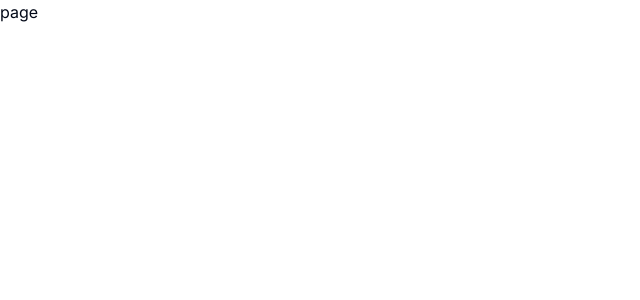
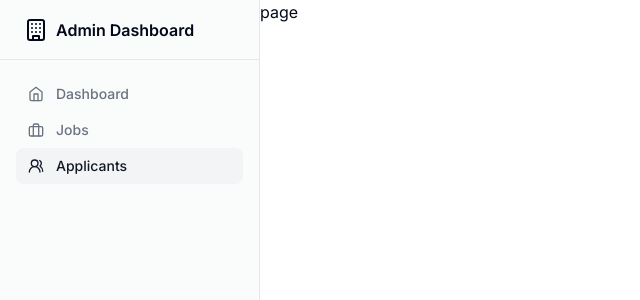
Before and after one commit to armans-code/jobhub, a Next.js app: page /admin/applicants in a window 1280 px wide. Shown: the top 300 px of the page, without its empty margins (0-640 px from the left). Built offline with nearby package versions, Linux system fonts and the light colour scheme.

Commit message:
feat: added sidebar nav component for admin routes

```diff
--- a/package.json
+++ b/package.json
@@ -22,6 +22,7 @@
     "@supabase/supabase-js": "^2.39.1",
     "class-variance-authority": "^0.7.0",
     "clsx": "^2.0.0",
+    "lucide-react": "^0.302.0",
     "next": "14.0.4",
     "react": "^18",
     "react-dom": "^18",
--- /dev/null
+++ b/src/app/(pages)/admin/layout.tsx
@@ -0,0 +1,15 @@
+import React from 'react';
+import Sidebar from '../../../components/admin/Sidebar';
+
+export default async function MarketingLayout({
+  children,
+}: {
+  children: React.ReactNode;
+}) {
+  return (
+    <div className='grid min-h-screen w-full lg:grid-cols-[260px_1fr]'>
+      <Sidebar />
+      <main className='flex-1'>{children}</main>
+    </div>
+  );
+}
--- /dev/null
+++ b/src/components/admin/Sidebar.tsx
@@ -0,0 +1,63 @@
+'use client';
+import Link from 'next/link';
+import React from 'react';
+import {
+  BriefcaseIcon,
+  BuildingIcon,
+  HomeIcon,
+  UsersRoundIcon,
+} from 'lucide-react';
+import { usePathname } from 'next/navigation';
+
+function Sidebar() {
+  const pathname = usePathname();
+  const ROUTES = [
+    {
+      name: 'Dashboard',
+      path: '',
+      icon: <HomeIcon className='h-4 w-4' />,
+    },
+    {
+      name: 'Jobs',
+      path: '/jobs',
+      icon: <BriefcaseIcon className='h-4 w-4' />,
+    },
+    {
+      name: 'Applicants',
+      path: '/applicants',
+      icon: <UsersRoundIcon className='h-4 w-4' />,
+    },
+  ];
+  return (
+    <div className='hidden border-r bg-gray-100/40 lg:block dark:bg-gray-800/40'>
+      <div className='flex h-full max-h-screen flex-col gap-2'>
+        <div className='flex h-[60px] items-center border-b px-6'>
+          <Link className='flex items-center gap-2 font-semibold' href='#'>
+            <BuildingIcon className='h-6 w-6' />
+            <span className=''>Admin Dashboard</span>
+          </Link>
+        </div>
+        <div className='flex-1 overflow-auto py-2'>
+          <nav className='grid items-start px-4 text-sm font-medium'>
+            {ROUTES.map((route) => (
+              <Link
+                className={`flex items-center gap-3 rounded-lg px-3 py-2 text-gray-500 transition-all hover:text-gray-900 ${
+                  pathname === `/admin${route.path}`
+                    ? 'bg-gray-100 text-gray-900'
+                    : ''
+                }`}
+                href={`/admin/${route.path}`}
+                key={route.name}
+              >
+                {route.icon}
+                {route.name}
+              </Link>
+            ))}
+          </nav>
+        </div>
+      </div>
+    </div>
+  );
+}
+
+export default Sidebar;
```
Also changed, not shown: 1 other file (tests, documents, lock files or other folders).
